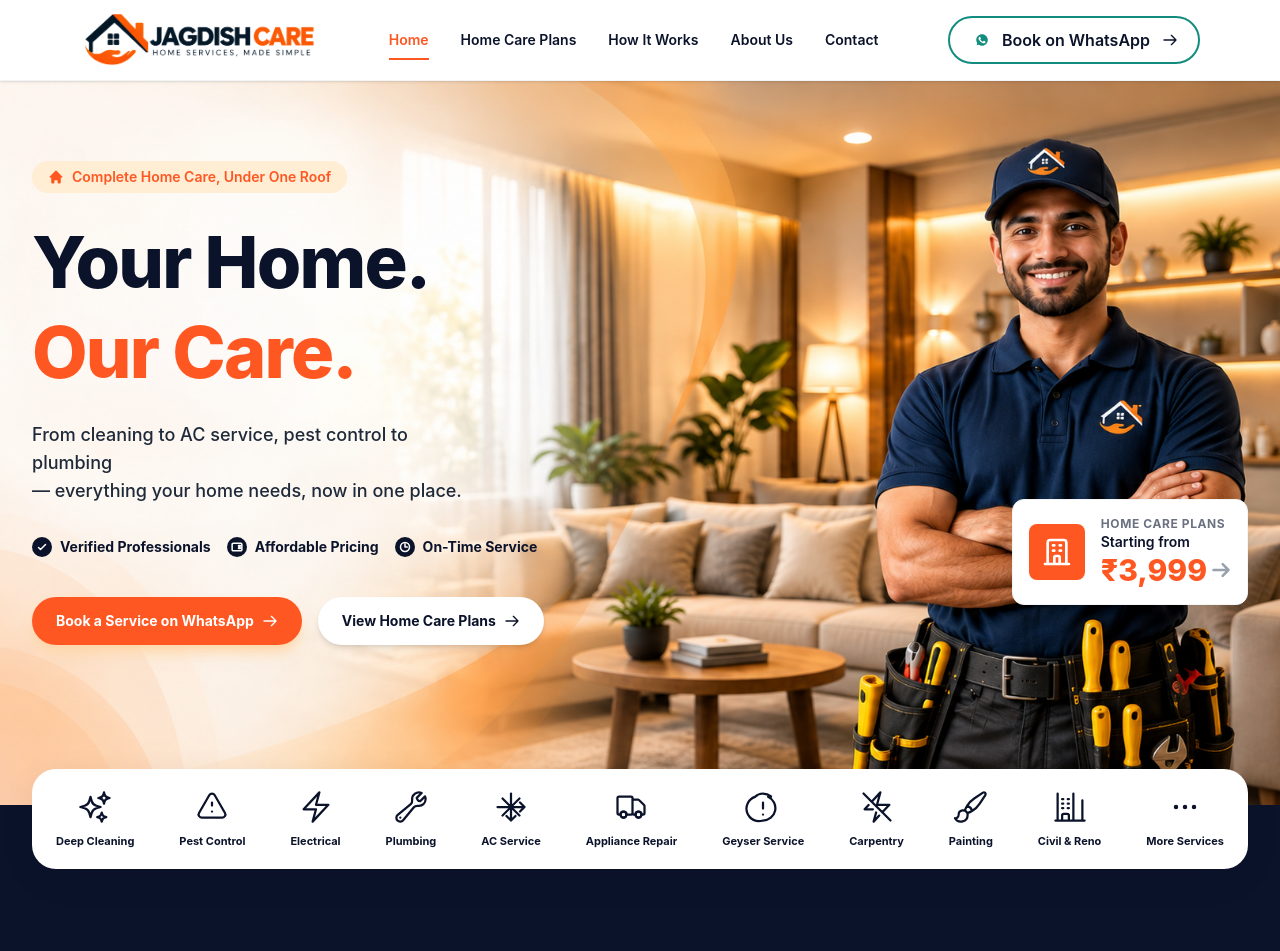
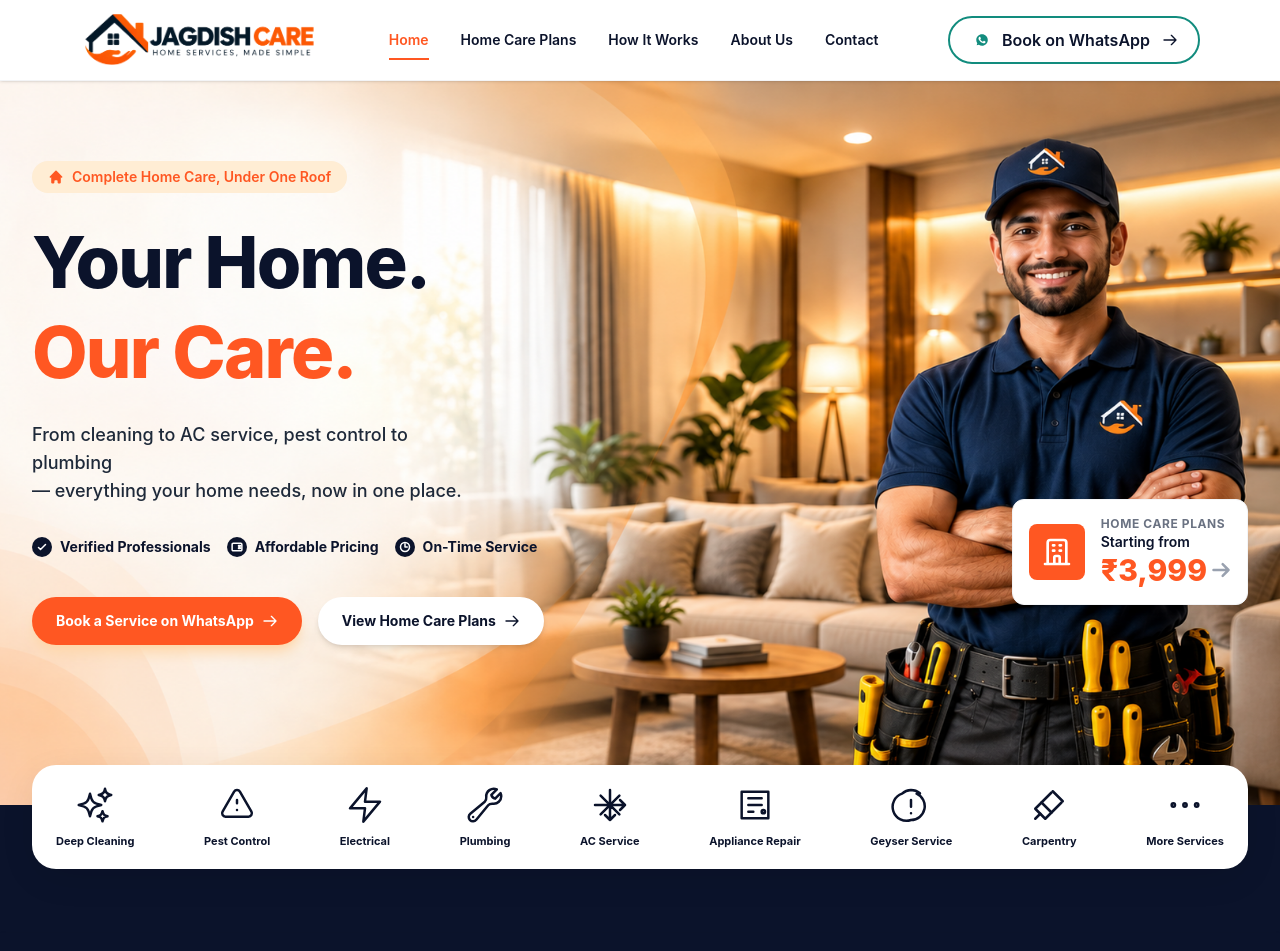
Before and after one commit to singhsubm/Jagdish-Care, a React (Vite) app: page / in a window 1280 px wide. Shown: the top 951 px of the page. Built offline with nearby package versions, Linux system fonts and the light colour scheme.

Commit message:
fix hero page service icons

```diff
--- a/src/components/Hero.jsx
+++ b/src/components/Hero.jsx
@@ -3,54 +3,229 @@ const Hero = () => {
   const services = [
     {
       name: "Deep Cleaning",
-      icon: <svg fill="none" stroke="currentColor" strokeWidth="1.5" viewBox="0 0 24 24"><path strokeLinecap="round" strokeLinejoin="round" d="M9.813 15.904L9 18.75l-.813-2.846a4.5 4.5 0 00-3.09-3.09L2.25 12l2.846-.813a4.5 4.5 0 003.09-3.09L9 5.25l.813 2.846a4.5 4.5 0 003.09 3.09L15.75 12l-2.846.813a4.5 4.5 0 00-3.09 3.09zM18.259 8.715L18 9.75l-.259-1.035a3.375 3.375 0 00-2.455-2.456L14.25 6l1.036-.259a3.375 3.375 0 002.455-2.456L18 2.25l.259 1.035a3.375 3.375 0 002.456 2.456L21.75 6l-1.035.259a3.375 3.375 0 00-2.456 2.456zM16.894 20.567L16.5 21.75l-.394-1.183a2.25 2.25 0 00-1.423-1.423L13.5 18.75l1.183-.394a2.25 2.25 0 001.423-1.423l.394-1.183.394 1.183a2.25 2.25 0 001.423 1.423l1.183.394-1.183.394a2.25 2.25 0 00-1.423 1.423z"></path></svg>
+      icon: (
+        <svg
+          fill="none"
+          stroke="currentColor"
+          strokeWidth="1.5"
+          viewBox="0 0 24 24"
+          className="w-full h-full"
+        >
+          <path
+            strokeLinecap="round"
+            strokeLinejoin="round"
+            d="M9.813 15.904L9 18.75l-.813-2.846a4.5 4.5 0 00-3.09-3.09L2.25 12l2.846-.813a4.5 4.5 0 003.09-3.09L9 5.25l.813 2.846a4.5 4.5 0 003.09 3.09L15.75 12l-2.846.813a4.5 4.5 0 00-3.09 3.09z"
+          />
+
+          <path
+            strokeLinecap="round"
+            strokeLinejoin="round"
+            d="M18.259 8.715L18 9.75l-.259-1.035a3.375 3.375 0 00-2.455-2.456L14.25 6l1.036-.259a3.375 3.375 0 002.455-2.456L18 2.25l.259 1.035a3.375 3.375 0 002.456 2.456L21.75 6l-1.035.259a3.375 3.375 0 00-2.456 2.456z"
+          />
+
+          <path
+            strokeLinecap="round"
+            strokeLinejoin="round"
+            d="M16.894 20.567L16.5 21.75l-.394-1.183a2.25 2.25 0 00-1.423-1.423L13.5 18.75l1.183-.394a2.25 2.25 0 001.423-1.423l.394-1.183.394 1.183a2.25 2.25 0 001.423 1.423l1.183.394-1.183.394a2.25 2.25 0 00-1.423 1.423z"
+          />
+        </svg>
+      ),
     },
+
     {
       name: "Pest Control",
-      icon: <svg fill="none" stroke="currentColor" strokeWidth="1.5" viewBox="0 0 24 24"><path strokeLinecap="round" strokeLinejoin="round" d="M12 9v2m0 4h.01m-6.938 4h13.856c1.54 0 2.502-1.667 1.732-3L13.732 4c-.77-1.333-2.694-1.333-3.464 0L3.34 16c-.77 1.333.192 3 1.732 3z"></path></svg>
+      icon: (
+        <svg
+          fill="none"
+          stroke="currentColor"
+          strokeWidth="1.5"
+          viewBox="0 0 24 24"
+          className="w-full h-full"
+        >
+          <path
+            strokeLinecap="round"
+            strokeLinejoin="round"
+            d="M12 9v2m0 4h.01m-6.938 4h13.856c1.54 0 2.502-1.667 1.732-3L13.732 4c-.77-1.333-2.694-1.333-3.464 0L3.34 16c-.77 1.333.192 3 1.732 3z"
+          />
+        </svg>
+      ),
     },
+
     {
       name: "Electrical",
-      icon: <svg fill="none" stroke="currentColor" strokeWidth="1.5" viewBox="0 0 24 24"><path strokeLinecap="round" strokeLinejoin="round" d="M3.75 13.5l10.5-11.25L12 10.5h8.25L9.75 21.75 12 13.5H3.75z"></path></svg>
+      icon: (
+        <svg
+          fill="none"
+          stroke="currentColor"
+          strokeWidth="1.5"
+          viewBox="0 0 24 24"
+          className="w-full h-full"
+        >
+          <path
+            strokeLinecap="round"
+            strokeLinejoin="round"
+            d="M13 2L3 14h9l-1 8 10-12h-9l1-8z"
+          />
+        </svg>
+      ),
     },
+
     {
       name: "Plumbing",
-      icon: <svg fill="none" stroke="currentColor" strokeWidth="1.5" viewBox="0 0 24 24"><path strokeLinecap="round" strokeLinejoin="round" d="M21.75 6.75a4.5 4.5 0 01-4.884 4.484c-1.076-.091-2.264.071-2.95.904l-7.152 8.684a2.548 2.548 0 11-3.586-3.586l8.684-7.152c.833-.686.995-1.874.904-2.95a4.5 4.5 0 016.336-4.486l-3.276 3.276a3.004 3.004 0 002.25 2.25l3.276-3.276c.256.565.398 1.192.398 1.852z"></path><path strokeLinecap="round" strokeLinejoin="round" d="M4.867 19.125h.008v.008h-.008v-.008z"></path></svg>
+      icon: (
+        <svg
+          fill="none"
+          stroke="currentColor"
+          strokeWidth="1.5"
+          viewBox="0 0 24 24"
+          className="w-full h-full"
+        >
+          <path
+            strokeLinecap="round"
+            strokeLinejoin="round"
+            d="M21.75 6.75a4.5 4.5 0 01-4.884 4.484c-1.076-.091-2.264.071-2.95.904l-7.152 8.684a2.548 2.548 0 11-3.586-3.586l8.684-7.152c.833-.686.995-1.874.904-2.95a4.5 4.5 0 016.336-4.486l-3.276 3.276a3.004 3.004 0 002.25 2.25l3.276-3.276c.256.565.398 1.192.398 1.852z"
+          />
+
+          <path
+            strokeLinecap="round"
+            strokeLinejoin="round"
+            d="M4.867 19.125h.008v.008h-.008v-.008z"
+          />
+        </svg>
+      ),
     },
+
     {
       name: "AC Service",
-      icon: <svg fill="none" stroke="currentColor" strokeWidth="1.5" viewBox="0 0 24 24"><path strokeLinecap="round" strokeLinejoin="round" d="M12 3v18m0 0l-3-3m3 3l3-3M6.364 6.364l11.272 11.272M17.636 6.364L6.364 17.636M3 12h18m0 0l-3-3m3 3l-3 3"></path></svg>
+      icon: (
+        <svg
+          fill="none"
+          stroke="currentColor"
+          strokeWidth="1.5"
+          viewBox="0 0 24 24"
+          className="w-full h-full"
+        >
+          <path
+            strokeLinecap="round"
+            strokeLinejoin="round"
+            d="M12 3v18m0 0l-3-3m3 3l3-3M6.364 6.364l11.272 11.272M17.636 6.364L6.364 17.636M3 12h18m0 0l-3-3m3 3l-3 3"
+          />
+        </svg>
+      ),
     },
+
     {
       name: "Appliance Repair",
-      icon: <svg fill="none" stroke="currentColor" strokeWidth="1.5" viewBox="0 0 24 24"><path strokeLinecap="round" strokeLinejoin="round" d="M9 17a2 2 0 11-4 0 2 2 0 014 0zM19 17a2 2 0 11-4 0 2 2 0 014 0z"></path><path strokeLinecap="round" strokeLinejoin="round" d="M13 16V6a1 1 0 00-1-1H4a1 1 0 00-1 1v10a1 1 0 001 1h1m8-1a1 1 0 01-1 1H9m4-1V8a1 1 0 011-1h2.586a1 1 0 01.707.293l3.414 3.414a1 1 0 01.293.707V16a1 1 0 01-1 1h-1m-6-1a1 1 0 001 1h1M5 17a2 2 0 104 0m-4 0a2 2 0 114 0m6 0a2 2 0 104 0m-4 0a2 2 0 114 0"></path></svg>
+      icon: (
+        <svg
+          fill="none"
+          stroke="currentColor"
+          strokeWidth="1.5"
+          viewBox="0 0 24 24"
+          className="w-full h-full"
+        >
+          <path
+            strokeLinecap="round"
+            strokeLinejoin="round"
+            d="M4 4h16v16H4z"
+          />
+
+          <path
+            strokeLinecap="round"
+            strokeLinejoin="round"
+            d="M8 8h8M8 12h8M8 16h3"
+          />
+
+          <circle cx="17" cy="16" r="1" />
+        </svg>
+      ),
     },
+
     {
       name: "Geyser Service",
-      icon: <svg fill="none" stroke="currentColor" strokeWidth="1.5" viewBox="0 0 24 24"><path strokeLinecap="round" strokeLinejoin="round" d="M15.362 5.214A8.252 8.252 0 0112 21 8.25 8.25 0 016.638 5.214 8.25 8.25 0 0112 3c1.986 0 3.805.696 5.362 1.936v.278z"></path><path strokeLinecap="round" strokeLinejoin="round" d="M12 9v4m0 4h.01"></path></svg>
+      icon: (
+        <svg
+          fill="none"
+          stroke="currentColor"
+          strokeWidth="1.5"
+          viewBox="0 0 24 24"
+          className="w-full h-full"
+        >
+          <path
+            strokeLinecap="round"
+            strokeLinejoin="round"
+            d="M15.362 5.214A8.252 8.252 0 0112 21 8.25 8.25 0 016.638 5.214 8.25 8.25 0 0112 3c1.986 0 3.805.696 5.362 1.936v.278z"
+          />
+
+          <path
+            strokeLinecap="round"
+            strokeLinejoin="round"
+            d="M12 9v4m0 4h.01"
+          />
+        </svg>
+      ),
     },
+
     {
       name: "Carpentry",
-      icon: <svg fill="none" stroke="currentColor" strokeWidth="1.5" viewBox="0 0 24 24"><path strokeLinecap="round" strokeLinejoin="round" d="M11.412 15.655L9.75 21.75l3.745-4.012M9.257 13.5H3.75l2.659-2.849m2.048-2.194L14.25 2.25 12 10.5h8.25l-4.707 5.043M8.457 8.457L3 3m5.457 5.457l7.086 7.086m0 0L21 21"></path></svg>
+      icon: (
+        <svg
+          fill="none"
+          stroke="currentColor"
+          strokeWidth="1.5"
+          viewBox="0 0 24 24"
+          className="w-full h-full"
+        >
+          <path
+            strokeLinecap="round"
+            strokeLinejoin="round"
+            d="M14.25 3.75L20.25 9.75"
+          />
+
+          <path
+            strokeLinecap="round"
+            strokeLinejoin="round"
+            d="M13.5 4.5L3.75 14.25l6 6L19.5 10.5"
+          />
+
+          <path
+            strokeLinecap="round"
+            strokeLinejoin="round"
+            d="M7.5 10.5l6 6"
+          />
+
+          <path
+            strokeLinecap="round"
+            strokeLinejoin="round"
+            d="M3.75 20.25l3-3"
+          />
+        </svg>
+      ),
     },
-    {
-      name: "Painting",
-      icon: <svg fill="none" stroke="currentColor" strokeWidth="1.5" viewBox="0 0 24 24"><path strokeLinecap="round" strokeLinejoin="round" d="M9.53 16.122a3 3 0 00-5.78 1.128 2.25 2.25 0 01-2.4 2.245 4.5 4.5 0 008.4-2.245c0-.399-.078-.78-.22-1.128zm0 0a15.998 15.998 0 003.388-1.62m-5.043-.025a15.994 15.994 0 011.622-3.395m3.42 3.42a15.995 15.995 0 004.764-4.648l3.876-5.814a1.151 1.151 0 00-1.597-1.597L14.146 6.32a15.996 15.996 0 00-4.649 4.763m3.42 3.42a6.776 6.776 0 00-3.42-3.42"></path></svg>
-    },
-    {
-      name: "Civil & Reno",
-      icon: <svg fill="none" stroke="currentColor" strokeWidth="1.5" viewBox="0 0 24 24"><path strokeLinecap="round" strokeLinejoin="round" d="M2.25 21h19.5m-18-18v18m10.5-18v18m6-13.5V21M6.75 6.75h.75m-.75 3h.75m-.75 3h.75m3-6h.75m-.75 3h.75m-.75 3h.75M6.75 21v-3.375c0-.621.504-1.125 1.125-1.125h2.25c.621 0 1.125.504 1.125 1.125V21"></path></svg>
-    },
+
     {
       name: "More Services",
-      icon: <svg fill="none" stroke="currentColor" strokeWidth="1.5" viewBox="0 0 24 24"><path strokeLinecap="round" strokeLinejoin="round" d="M6.75 12a.75.75 0 11-1.5 0 .75.75 0 011.5 0zM12.75 12a.75.75 0 11-1.5 0 .75.75 0 011.5 0zM18.75 12a.75.75 0 11-1.5 0 .75.75 0 011.5 0z"></path></svg>
-    }
+      icon: (
+        <svg
+          fill="none"
+          stroke="currentColor"
+          strokeWidth="1.5"
+          viewBox="0 0 24 24"
+          className="w-full h-full"
+        >
+          <circle cx="5" cy="12" r="1" />
+
+          <circle cx="12" cy="12" r="1" />
+
+          <circle cx="19" cy="12" r="1" />
+        </svg>
+      ),
+    },
   ];
 
   return (
     // Parent container ko relative diya hai aur niche margin (mb-32) diya hai taaki overlap card ke liye space ban sake
     <div className="relative w-full mb-32 font-sans">
-
       {/* Background Image Container */}
       <div
         className="w-full bg-cover bg-center bg-no-repeat pt-12 pb-32 md:pt-20 md:pb-40"
@@ -58,12 +233,13 @@ const Hero = () => {
         style={{ backgroundImage: "url('/images/background.png')" }}
       >
         <div className="max-w-7xl mx-auto px-4 sm:px-6 lg:px-8 relative grid grid-cols-1 lg:grid-cols-2 gap-8">
-
           {/* Left Column - Content */}
           <div className="space-y-6 z-10">
             {/* Top Badge */}
             <div className="inline-flex items-center space-x-2 bg-orange-100 text-brand-orange px-4 py-1.5 rounded-full text-[10px] md:text-sm font-semibold">
-              <svg className="w-4 h-4" fill="currentColor" viewBox="0 0 20 20"><path d="M10.707 2.293a1 1 0 00-1.414 0l-7 7a1 1 0 001.414 1.414L4 10.414V17a1 1 0 001 1h2a1 1 0 001-1v-2a1 1 0 011-1h2a1 1 0 011 1v2a1 1 0 001 1h2a1 1 0 001-1v-6.586l.293.293a1 1 0 001.414-1.414l-7-7z"></path></svg>
+              <svg className="w-4 h-4" fill="currentColor" viewBox="0 0 20 20">
+                <path d="M10.707 2.293a1 1 0 00-1.414 0l-7 7a1 1 0 001.414 1.414L4 10.414V17a1 1 0 001 1h2a1 1 0 001-1v-2a1 1 0 011-1h2a1 1 0 011 1v2a1 1 0 001 1h2a1 1 0 001-1v-6.586l.293.293a1 1 0 001.414-1.414l-7-7z"></path>
+              </svg>
               <span>Complete Home Care, Under One Roof</span>
             </div>
 
@@ -75,21 +251,64 @@ const Hero = () => {
 
             {/* Subheading */}
             <p className="text-sm md:text-lg text-gray-800 max-w-md font-medium">
-              From cleaning to AC service, pest control to plumbing <br />— everything your home needs, now in one place.
+              From cleaning to AC service, pest control to plumbing <br />—
+              everything your home needs, now in one place.
             </p>
 
             {/* Features List */}
             <div className="flex flex-col md:flex-row gap-4 text-sm font-bold text-brand-dark pt-2">
               <div className="flex items-center space-x-2">
-                <div className="bg-brand-dark text-white rounded-full p-1"><svg className="w-3 h-3" fill="none" stroke="currentColor" strokeWidth="3" viewBox="0 0 24 24"><path strokeLinecap="round" strokeLinejoin="round" d="M5 13l4 4L19 7"></path></svg></div>
+                <div className="bg-brand-dark text-white rounded-full p-1">
+                  <svg
+                    className="w-3 h-3"
+                    fill="none"
+                    stroke="currentColor"
+                    strokeWidth="3"
+                    viewBox="0 0 24 24"
+                  >
+                    <path
+                      strokeLinecap="round"
+                      strokeLinejoin="round"
+                      d="M5 13l4 4L19 7"
+                    ></path>
+                  </svg>
+                </div>
                 <span>Verified Professionals</span>
               </div>
               <div className="flex items-center space-x-2">
-                <div className="bg-brand-dark text-white rounded-full p-1"><svg className="w-3 h-3" fill="none" stroke="currentColor" strokeWidth="3" viewBox="0 0 24 24"><path strokeLinecap="round" strokeLinejoin="round" d="M15 9h3.75M15 12h3.75M15 15h3.75M4.5 19.5h15a2.25 2.25 0 002.25-2.25V6.75A2.25 2.25 0 0019.5 4.5h-15a2.25 2.25 0 00-2.25 2.25v10.5A2.25 2.25 0 004.5 19.5z"></path></svg></div>
+                <div className="bg-brand-dark text-white rounded-full p-1">
+                  <svg
+                    className="w-3 h-3"
+                    fill="none"
+                    stroke="currentColor"
+                    strokeWidth="3"
+                    viewBox="0 0 24 24"
+                  >
+                    <path
+                      strokeLinecap="round"
+                      strokeLinejoin="round"
+                      d="M15 9h3.75M15 12h3.75M15 15h3.75M4.5 19.5h15a2.25 2.25 0 002.25-2.25V6.75A2.25 2.25 0 0019.5 4.5h-15a2.25 2.25 0 00-2.25 2.25v10.5A2.25 2.25 0 004.5 19.5z"
+                    ></path>
+                  </svg>
+                </div>
                 <span>Affordable Pricing</span>
               </div>
               <div className="flex items-center space-x-2">
-                <div className="bg-brand-dark text-white rounded-full p-1"><svg className="w-3 h-3" fill="none" stroke="currentColor" strokeWidth="3" viewBox="0 0 24 24"><path strokeLinecap="round" strokeLinejoin="round" d="M12 6v6h4.5m4.5 0a9 9 0 11-18 0 9 9 0 0118 0z"></path></svg></div>
+                <div className="bg-brand-dark text-white rounded-full p-1">
+                  <svg
+                    className="w-3 h-3"
+                    fill="none"
+                    stroke="currentColor"
+                    strokeWidth="3"
+                    viewBox="0 0 24 24"
+                  >
+                    <path
+                      strokeLinecap="round"
+                      strokeLinejoin="round"
+                      d="M12 6v6h4.5m4.5 0a9 9 0 11-18 0 9 9 0 0118 0z"
+                    ></path>
+                  </svg>
+                </div>
                 <span>On-Time Service</span>
               </div>
             </div>
@@ -97,34 +316,85 @@ const Hero = () => {
             {/* Action Buttons */}
             <div className="flex flex-row gap-4 pt-4">
               <button className="bg-brand-orange text-white text-[12px] md:text-sm px-6 py-3.5 rounded-full flex items-center justify-center space-x-2 font-bold hover:bg-orange-600 transition-colors shadow-lg shadow-orange-200">
-
-                <span className="hidden md:block">Book a Service on WhatsApp</span>
+                <span className="hidden md:block">
+                  Book a Service on WhatsApp
+                </span>
                 <span className="block md:hidden">WhatsApp</span>
-                <svg className="w-4 h-4" fill="none" stroke="currentColor" strokeWidth="2" viewBox="0 0 24 24"><path strokeLinecap="round" strokeLinejoin="round" d="M14 5l7 7m0 0l-7 7m7-7H3"></path></svg>
+                <svg
+                  className="w-4 h-4"
+                  fill="none"
+                  stroke="currentColor"
+                  strokeWidth="2"
+                  viewBox="0 0 24 24"
+                >
+                  <path
+                    strokeLinecap="round"
+                    strokeLinejoin="round"
+                    d="M14 5l7 7m0 0l-7 7m7-7H3"
+                  ></path>
+                </svg>
               </button>
               <button className="bg-white text-brand-dark text-[12px] md:text-sm px-10 md:px-6 py-3.5 rounded-full flex items-center justify-center space-x-2 font-bold hover:bg-gray-50 transition-colors shadow-md">
                 <span className="hidden md:block">View Home Care Plans</span>
                 <span className="block md:hidden">Plans</span>
-                <svg className="w-4 h-4" fill="none" stroke="currentColor" strokeWidth="2" viewBox="0 0 24 24"><path strokeLinecap="round" strokeLinejoin="round" d="M14 5l7 7m0 0l-7 7m7-7H3"></path></svg>
+                <svg
+                  className="w-4 h-4"
+                  fill="none"
+                  stroke="currentColor"
+                  strokeWidth="2"
+                  viewBox="0 0 24 24"
+                >
+                  <path
+                    strokeLinecap="round"
+                    strokeLinejoin="round"
+                    d="M14 5l7 7m0 0l-7 7m7-7H3"
+                  ></path>
+                </svg>
               </button>
             </div>
           </div>
 
           {/* Right Column - Overlays (Hidden on small screens) */}
           <div className="hidden lg:block relative z-10">
-
-
             {/* Bottom Right Price Card */}
             <div className="absolute bottom-10 right-0 bg-white p-4 rounded-xl shadow-xl flex items-center space-x-4 border border-gray-100">
               <div className="bg-brand-orange p-3 rounded-lg flex items-center justify-center">
-                <svg className="w-8 h-8 text-white" fill="none" stroke="currentColor" strokeWidth="2" viewBox="0 0 24 24"><path strokeLinecap="round" strokeLinejoin="round" d="M19 21V5a2 2 0 00-2-2H7a2 2 0 00-2 2v16m14 0h2m-2 0h-5m-9 0H3m2 0h5M9 7h1m-1 4h1m4-4h1m-1 4h1m-5 10v-5a1 1 0 011-1h2a1 1 0 011 1v5m-4 0h4"></path></svg>
+                <svg
+                  className="w-8 h-8 text-white"
+                  fill="none"
+                  stroke="currentColor"
+                  strokeWidth="2"
+                  viewBox="0 0 24 24"
+                >
+                  <path
+                    strokeLinecap="round"
+                    strokeLinejoin="round"
+                    d="M19 21V5a2 2 0 00-2-2H7a2 2 0 00-2 2v16m14 0h2m-2 0h-5m-9 0H3m2 0h5M9 7h1m-1 4h1m4-4h1m-1 4h1m-5 10v-5a1 1 0 011-1h2a1 1 0 011 1v5m-4 0h4"
+                  ></path>
+                </svg>
               </div>
               <div>
-                <p className="text-xs text-gray-500 font-bold uppercase tracking-wider">Home Care Plans</p>
-                <p className="text-sm font-semibold text-brand-dark">Starting from</p>
+                <p className="text-xs text-gray-500 font-bold uppercase tracking-wider">
+                  Home Care Plans
+                </p>
+                <p className="text-sm font-semibold text-brand-dark">
+                  Starting from
+                </p>
                 <p className="text-3xl font-extrabold text-brand-orange flex items-center space-x-1">
                   <span>₹3,999</span>
-                  <svg className="w-5 h-5 text-gray-400" fill="none" stroke="currentColor" strokeWidth="3" viewBox="0 0 24 24"><path strokeLinecap="round" strokeLinejoin="round" d="M14 5l7 7m0 0l-7 7m7-7H3"></path></svg>
+                  <svg
+                    className="w-5 h-5 text-gray-400"
+                    fill="none"
+                    stroke="currentColor"
+                    strokeWidth="3"
+                    viewBox="0 0 24 24"
+                  >
+                    <path
+                      strokeLinecap="round"
+                      strokeLinejoin="round"
+                      d="M14 5l7 7m0 0l-7 7m7-7H3"
+                    ></path>
+                  </svg>
                 </p>
               </div>
             </div>
@@ -139,8 +409,11 @@ const Hero = () => {
         <div className="flex justify-between items-center px-4 md:px-6 py-5 gap-2 md:gap-8">
           {services.map((service, index) => (
             /* Mobile par sirf pehle 5 items dikhenge (index 0 se 4 tak), uske baad ke sab hidden rahenge jab tak screen bada (md) na ho */
-            <div key={index} className={`flex-col items-center justify-center space-y-2 cursor-pointer group ${index > 4 ? 'hidden md:flex' : 'flex'} w-1/5 md:w-auto`}>
-              <div className="w-8 h-8 md:w-9 md:h-9 text-brand-dark group-hover:text-brand-orange transition-colors">
+            <div
+              key={index}
+              className={`flex-col items-center justify-center space-y-2 cursor-pointer group ${index > 4 ? "hidden md:flex" : "flex"} w-1/5 md:w-auto`}
+            >
+              <div className="w-9 h-9 md:w-10 md:h-10 text-brand-dark group-hover:text-brand-orange transition-colors flex items-center justify-center">
                 {service.icon}
               </div>
               <span className="text-[10px] md:text-[11px] font-bold text-center text-brand-dark group-hover:text-brand-orange transition-colors whitespace-nowrap">
```
